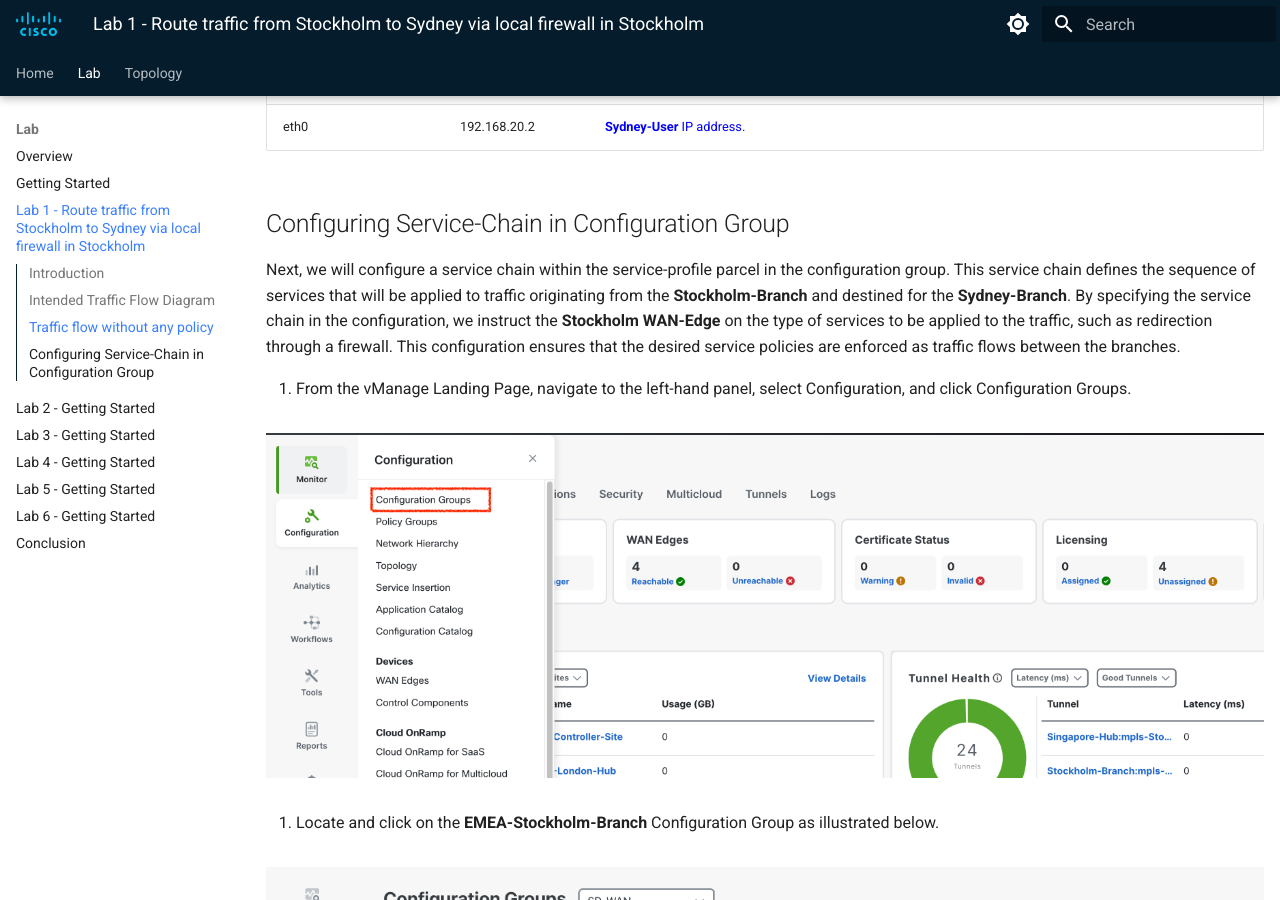
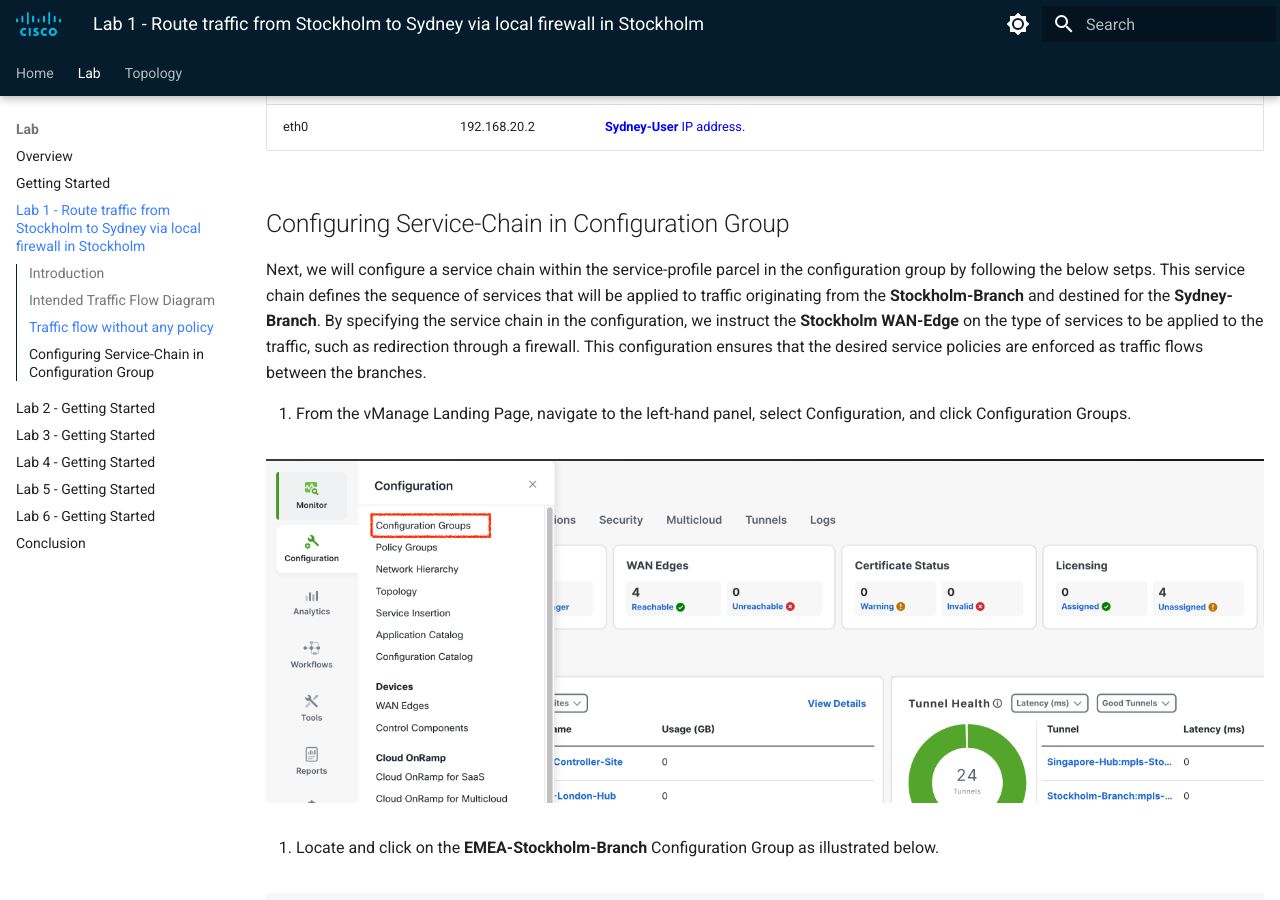
Before and after one commit to ciscodocs/ltrent-2008-clemea25, an MkDocs documentation site: the page built from docs/lab1_getting_started.md, in a window 1280 px wide and 900 px high, scrolled down 3199 px. Built offline with MkDocs 1.6.1 and Material for MkDocs 9.7.7, drawn with Linux system fonts in a browser that asks for light colours.

Commit message:
Scenario-1 guide.

```diff
--- a/docs/lab1_getting_started.md
+++ b/docs/lab1_getting_started.md
@@ -95,7 +95,7 @@ Following Table exhibit how traffic is flowing from **Stockholm-User** to **Sydn
 
 ## Configuring Service-Chain in Configuration Group
 
-Next, we will configure a service chain within the service-profile parcel in the configuration group. This service chain defines the sequence of services that will be applied to traffic originating from the **Stockholm-Branch** and destined for the **Sydney-Branch**. By specifying the service chain in the configuration, we instruct the **Stockholm WAN-Edge** on the type of services to be applied to the traffic, such as redirection through a firewall. This configuration ensures that the desired service policies are enforced as traffic flows between the branches.
+Next, we will configure a service chain within the service-profile parcel in the configuration group by following the below setps. This service chain defines the sequence of services that will be applied to traffic originating from the **Stockholm-Branch** and destined for the **Sydney-Branch**. By specifying the service chain in the configuration, we instruct the **Stockholm WAN-Edge** on the type of services to be applied to the traffic, such as redirection through a firewall. This configuration ensures that the desired service policies are enforced as traffic flows between the branches.
 
 1.  From the vManage Landing Page, navigate to the left-hand panel, select Configuration, and click Configuration Groups.
 
```
